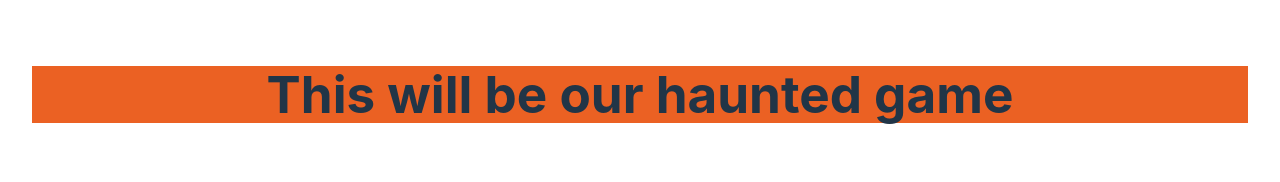
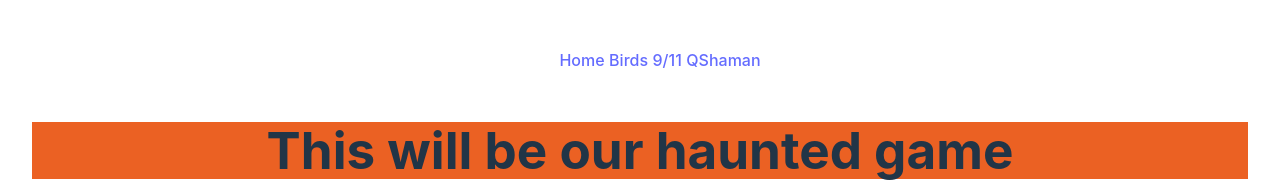
Before and after one commit to CamranA/spooky, a Svelte app: page / in a window 1280 px wide. Shown: the top 182 px of the page. Built offline with nearby package versions, Linux system fonts and the light colour scheme.

Commit message:
not sure

```diff
--- a/src/App.svelte
+++ b/src/App.svelte
@@ -6,7 +6,12 @@
   import nine11 from './lib/routes/nine11.svelte'
   import QShaman from './lib/routes/QSham.svelte'
 </script>
-
+<ul>
+  <li style="display:inline;"><a href="/">Home</a></li>
+  <li style="display:inline;"><a href="./#/Birds">Birds</a></li>
+  <li style="display:inline;"><a href="./#/nine11">9/11</a></li>
+  <li style="display:inline;"><a href="./#/QShaman">QShaman</a></li>
+</ul>
 <Router routes={{
   '/': Home,
   '/Birds': Birds,
```
